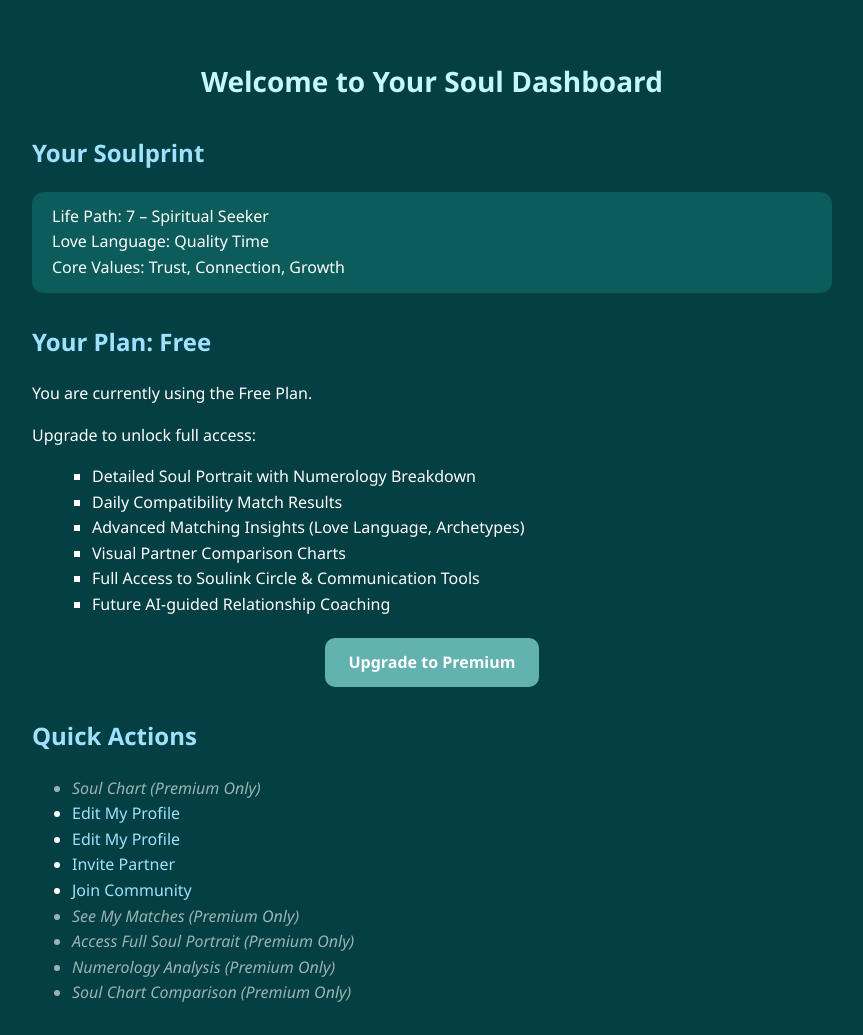
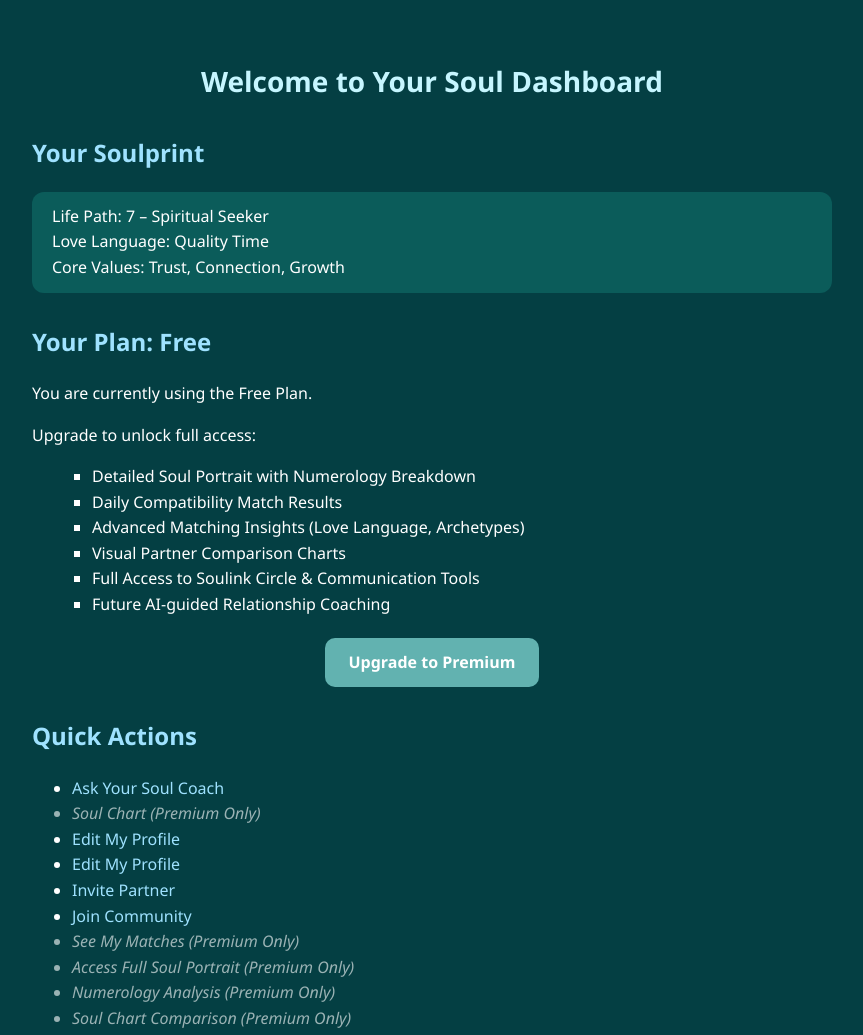
Before and after one commit to RitaK7/Soulink-Quiz, a plain HTML site: page my-soul.html in a window 1280 px wide. Shown: the top 1035 px of the page, without its empty margins (208-1071 px from the left). Drawn offline with Linux system fonts and the light colour scheme.

Commit message:
Add files via upload

```diff
--- a/my-soul.html
+++ b/my-soul.html
@@ -116,6 +116,7 @@
   <div class="section">
     <h2>Quick Actions</h2>
     <ul>
+      <li><a href="soul-coach.html">Ask Your Soul Coach</a></li>
       <li class="locked">Soul Chart (Premium Only)</li>
       <li><a href="profile.html">Edit My Profile</a></li>
       <li><a href="#">Edit My Profile</a></li>
```
